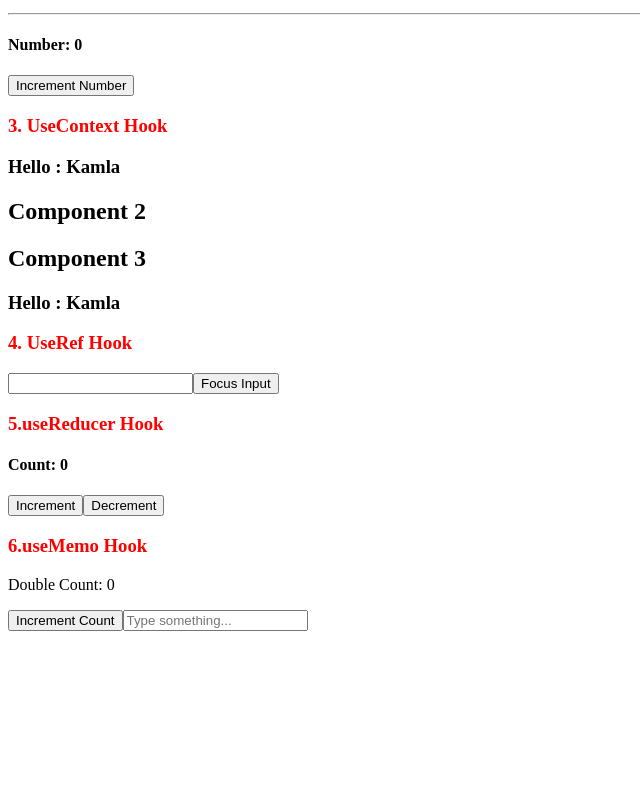
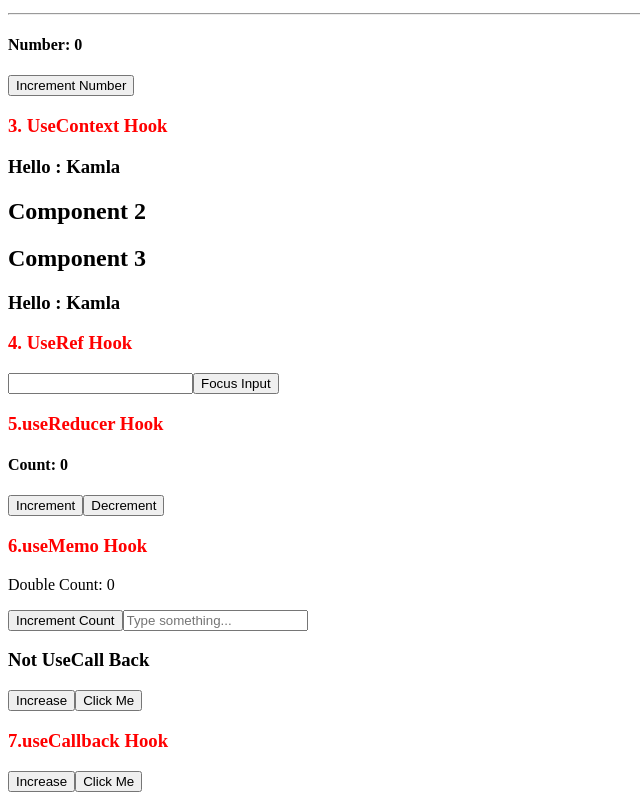
Before and after one commit to SuwanthaDarshana/render-test, a React (Vite) app: page / in a window 1280 px wide. Shown: the part 2346-3146 px from the top of the page, without its empty margins (0-640 px from the left). Before the commit the page ends 2985 px from the top, so only its background shows below. Built offline with nearby package versions, Linux system fonts and the light colour scheme.

Commit message:
add useCALLBACK

```diff
--- a/src/App.jsx
+++ b/src/App.jsx
@@ -24,6 +24,8 @@
 import UseRefComponent from "./components/Hooks/UseRef/UseRefComponent";
 import UseReducerHook from "./components/Hooks/UseReducer/UseReducerHook";
 import UseMemoHook from "./components/Hooks/UseMemo/UseMemoHook";
+import NotUseCallBackHook from "./components/Hooks/UseCallBack/NotUseCallBackHook";
+import UseCallbackHook from "./components/Hooks/UseCallBack/UseCallbackHook";
 
 function App() {
   const customers = [
@@ -73,6 +75,8 @@
       <UseRefComponent/>
       <UseReducerHook/>
       <UseMemoHook/>
+      <NotUseCallBackHook/>
+      <UseCallbackHook/>
     </div>
   );
 }
--- /dev/null
+++ b/src/components/Hooks/UseCallBack/NotUseCallBackHook.jsx
@@ -0,0 +1,25 @@
+import React, { useState } from "react";
+
+
+const Button = ({ onClick }) => {
+  console.log("Button rendered");
+  return <button onClick={onClick}>Click Me</button>;
+};
+
+const NotUseCallBackHook = () => {
+  const [count, setCount] = useState(0);
+
+  const handleClick = () => {
+    console.log("Clicked");
+  };
+
+  return (
+    <div>
+      <h3>Not UseCall Back</h3>
+      <button onClick={() => setCount(count + 1)}>Increase</button>
+      <Button onClick={handleClick} />
+    </div>
+  );
+};
+
+export default NotUseCallBackHook;
--- /dev/null
+++ b/src/components/Hooks/UseCallBack/UseCallbackHook.jsx
@@ -0,0 +1,24 @@
+import React, { useCallback, useState } from "react";
+
+const Button = ({ onClick }) => {                           // child component
+  console.log("Button rendered");
+  return <button onClick={onClick}>Click Me</button>;
+};
+
+const UseCallbackHook = () => {
+  const [count, setCount] = useState(0);
+
+  const handleClick = useCallback(() => {
+    console.log("Clicked");
+  }, []);
+
+  return (
+    <div>
+      <h3 style={{ color: "red" }}>7.useCallback Hook</h3>
+      <button onClick={() => setCount(count + 1)}>Increase</button>
+      <Button onClick={handleClick} />                                 {/* passing function as prop to child component */}
+    </div>
+  );
+};
+
+export default UseCallbackHook;
```
